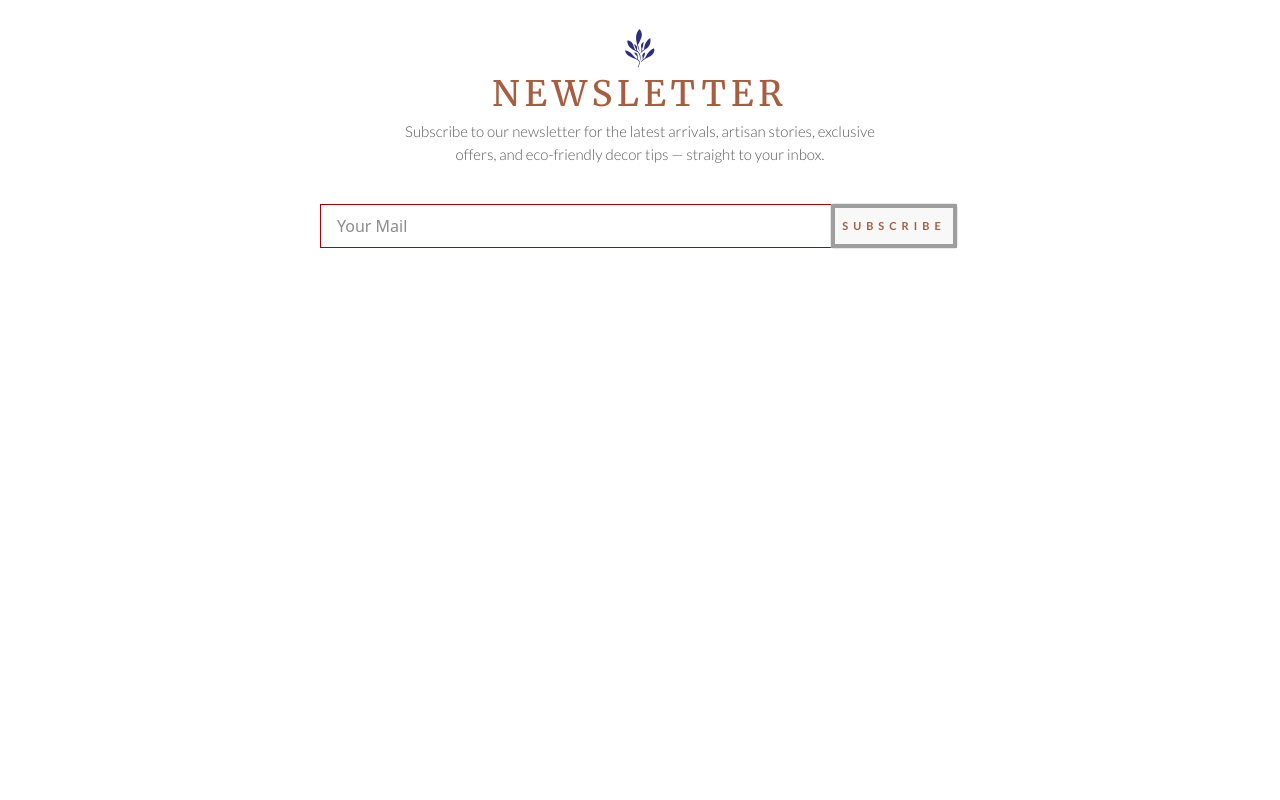
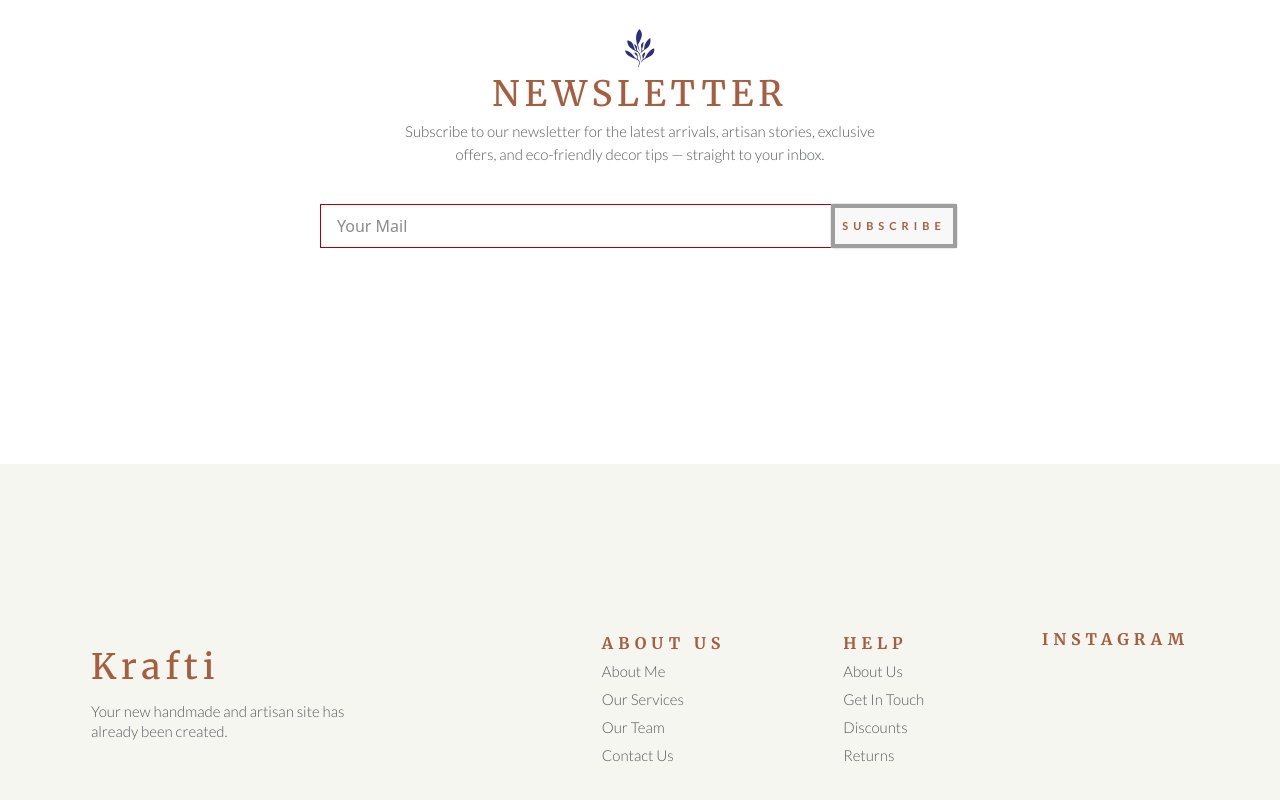
Before and after one commit to jnakht/canvascraze-client, a React (Vite) app: page / in a window 1280 px wide. Shown: the part 1512-2312 px from the top of the page. Before the commit the page ends 1976 px from the top, so only its background shows below. Built offline with nearby package versions, Linux system fonts and the light colour scheme; no server answers; grey boxes are pictures that could not be loaded.

Commit message:
footer's content added

```diff
--- /dev/null
+++ b/src/components/Footer.jsx
@@ -0,0 +1,38 @@
+
+const Footer = () => {
+    return (
+        <div>
+            <footer className="footer sm:footer-horizontal bg-[#F6F6F0] text-base-content p-10 h-[470px] flex  justify-around items-center">
+                <aside>
+                    <h3 className="text-[#a55e3f] font-merriweather text-[35px] font-medium tracking-[5px]">Krafti</h3>
+                    <p className="max-w-[70%] font-lato text-[#58595b] text-[15px] font-light mt-4">
+                        Your new handmade and artisan site
+                        has already been created.
+
+
+                    </p>
+                </aside>
+                <nav>
+                    <h6 className="uppercase text-[#a55e3f] font-merriweather text-[16px]  font-bold tracking-[5px]">About Us</h6>
+                    <a className="link link-hover  font-lato text-[#58595b] text-[15px] font-light">About Me</a>
+                    <a className="link link-hover  font-lato text-[#58595b] text-[15px] font-light">Our Services</a>
+                    <a className="link link-hover  font-lato text-[#58595b] text-[15px] font-light">Our Team</a>
+                    <a className="link link-hover  font-lato text-[#58595b] text-[15px] font-light">Contact Us</a>
+                </nav>
+                <nav>
+                    <h6 className="uppercase text-[#a55e3f] font-merriweather text-[16px]  font-bold tracking-[5px]">Help</h6>
+                    <a className="link link-hover  font-lato text-[#58595b] text-[15px] font-light">About Us</a>
+                    <a className="link link-hover  font-lato text-[#58595b] text-[15px] font-light">Get In Touch</a>
+                    <a className="link link-hover  font-lato text-[#58595b] text-[15px] font-light">Discounts</a>
+                    <a className="link link-hover  font-lato text-[#58595b] text-[15px] font-light">Returns</a>
+                </nav>
+                <nav className="h-[140px]">
+                    <h6 className="uppercase text-[#a55e3f] font-merriweather text-[16px] font-bold tracking-[5px]">Instagram</h6>
+
+                </nav>
+            </footer>
+        </div>
+    );
+};
+
+export default Footer;
--- a/src/layouts/Root.jsx
+++ b/src/layouts/Root.jsx
@@ -1,11 +1,13 @@
 import { Outlet } from "react-router-dom";
 import Navbar from "../components/Navbar";
+import Footer from "../components/Footer";
 
 const Root = () => {
     return (
         <div className="relative">
             <Navbar></Navbar>
             <Outlet></Outlet>
+            <Footer></Footer>
         </div>
     );
 };
```
